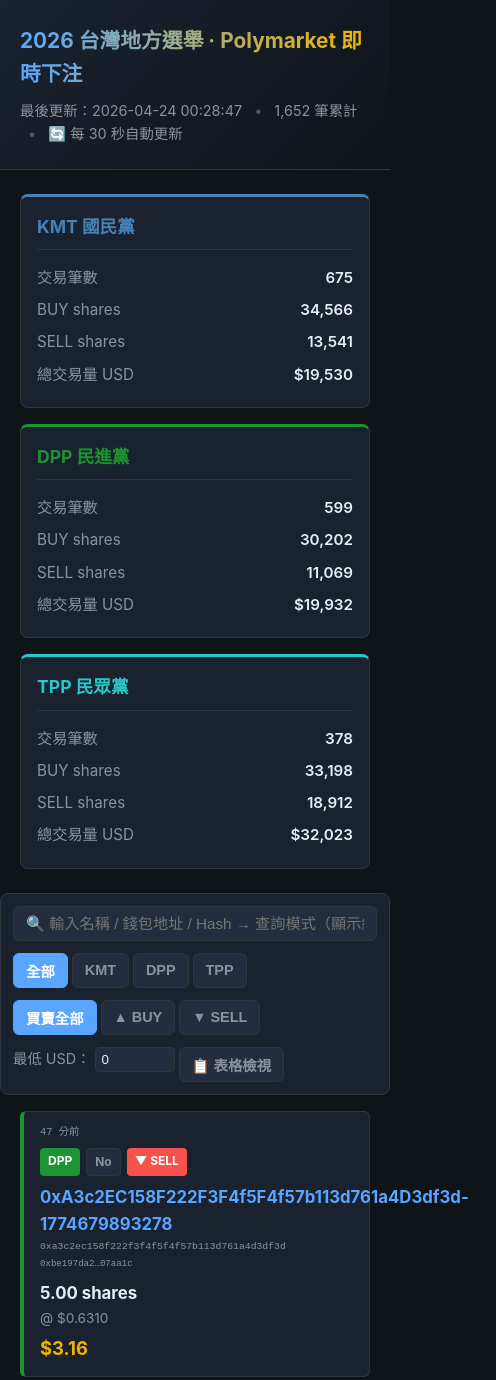
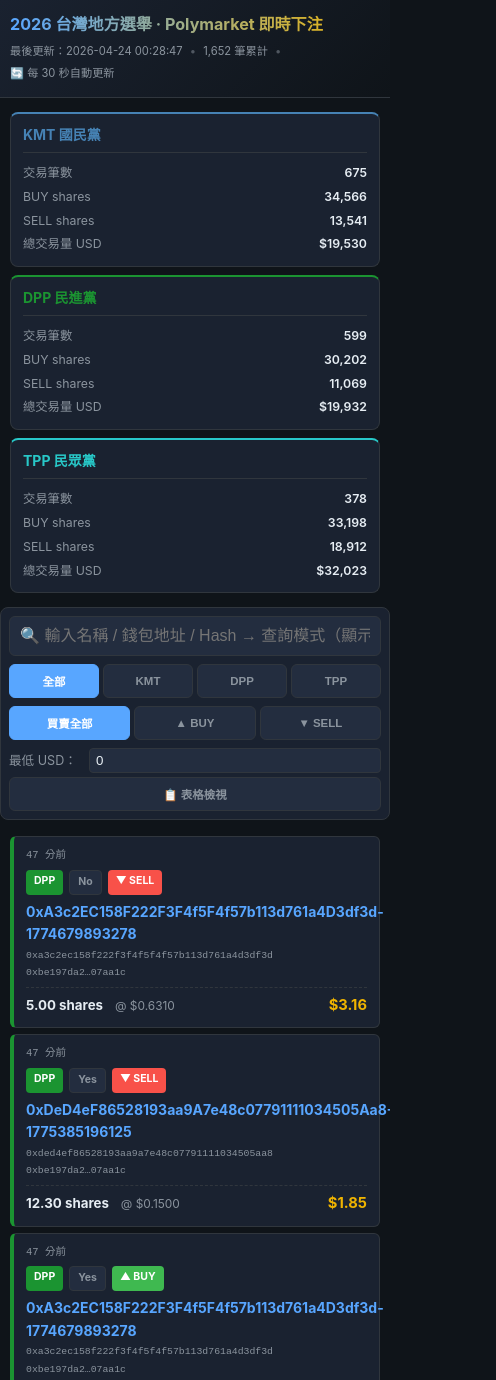
Before and after one commit to waynelord0628-beep/tw-election-2026-tracker-, a plain HTML site: page docs/index.html in a window 390 px wide. Shown: the top 1380 px of the page, 496 px wide, since content can reach past the window. Drawn offline with Linux system fonts and the light colour scheme.

Commit message:
feat(web): comprehensive mobile/tablet responsive design

```diff
--- a/docs/style.css
+++ b/docs/style.css
@@ -197,6 +197,7 @@
   font-size: 0.75em;
   margin-top: 2px;
   word-break: break-all;
+  overflow-wrap: anywhere;
 }
 .trade .addr a { color: inherit; text-decoration: none; }
 .trade .addr a:hover { color: var(--link); }
@@ -239,7 +240,6 @@
   .trade .amount { text-align: left; }
   header h1 { font-size: 1.3em; }
 }
-
 /* ═══════ 查詢摘要卡 ═══════ */
 .query-summary {
   background: linear-gradient(135deg, #1a2230 0%, #232d3f 100%);
@@ -309,3 +309,94 @@
 .table-foot { padding: 12px; text-align: center; color: var(--text-mute); font-size: 12px; }
 
 #viewToggle { cursor: pointer; }
+
+/* ═══════════════ 手機板響應式 ═══════════════ */
+
+/* 平板 ≤ 1024px */
+@media (max-width: 1024px) {
+  .container { padding: 0 12px; }
+  .stats { grid-template-columns: repeat(auto-fit, minmax(200px, 1fr)); gap: 10px; }
+  .card { padding: 12px; }
+}
+
+/* 手機 ≤ 768px */
+@media (max-width: 768px) {
+  body { font-size: 14px; }
+  .container { padding: 0 10px; }
+
+  /* 標題 */
+  header { padding: 14px 0; margin-bottom: 14px; }
+  header h1 { font-size: 1.15em; line-height: 1.3; }
+  .meta { font-size: 0.8em; }
+  .meta .dot { margin: 0 4px; }
+  .auto-refresh { display: block; margin-top: 4px; }
+
+  /* 統計卡 1 欄 */
+  .stats { grid-template-columns: 1fr; gap: 8px; margin-bottom: 14px; }
+  .card { padding: 10px 12px; border-top-width: 2px; }
+  .party-tag { font-size: 1em; margin-bottom: 8px; padding-bottom: 6px; }
+  .row { font-size: 0.88em; padding: 2px 0; }
+
+  /* 篩選列 */
+  .filters { padding: 8px; gap: 8px; }
+  #search { width: 100%; min-width: 0; flex-basis: 100%; font-size: 16px; padding: 10px; }
+  .btn-group { width: 100%; flex-wrap: wrap; }
+  .filter-btn { flex: 1; min-width: 60px; padding: 8px 6px; font-size: 0.82em; }
+  label { width: 100%; display: flex; align-items: center; gap: 8px; }
+  label input { flex: 1; }
+
+  /* Feed 卡片：地址換行 */
+  .feed { gap: 6px; }
+  .trade { padding: 10px 12px; gap: 6px; grid-template-columns: 1fr; }
+  .trade .time { font-size: 0.75em; }
+  .trade .badges { flex-wrap: wrap; }
+  .trade .info { width: 100%; }
+  .trade .name { font-size: 1em; }
+  .trade .addr,
+  .trade .hash {
+    font-size: 0.7em;
+    word-break: break-all;
+    overflow-wrap: anywhere;
+  }
+  .trade .amount {
+    text-align: left;
+    display: flex;
+    gap: 12px;
+    align-items: baseline;
+    padding-top: 6px;
+    border-top: 1px dashed var(--border);
+  }
+  .trade .amount .shares { font-size: 0.95em; }
+  .trade .amount .price  { margin-top: 0; }
+  .trade .amount .total  { margin-top: 0; font-size: 1.05em; margin-left: auto; }
+
+  /* 查詢摘要 */
+  .query-summary { padding: 12px; }
+  .qtitle { font-size: 1em; }
+  .qmeta { font-size: 0.78em; line-height: 1.6; }
+  .qmeta b { display: inline-block; }
+  .qparties { grid-template-columns: 1fr; gap: 8px; }
+  .qcard { padding: 10px; }
+  .qrow { font-size: 0.82em; }
+  .tag { font-size: 0.75em; padding: 1px 6px; }
+
+  /* 表格：水平捲動 */
+  .feed { overflow-x: auto; -webkit-overflow-scrolling: touch; }
+  .trades-table {
+    font-size: 11px;
+    min-width: 720px;  /* 強制寬度，超出就橫向捲 */
+  }
+  .trades-table th,
+  .trades-table td { padding: 6px 4px; }
+  .trades-table td.time-cell { font-size: 10px; }
+
+  /* footer */
+  footer { padding: 14px 10px; font-size: 0.75em; line-height: 1.5; }
+}
+
+/* 小手機 ≤ 380px */
+@media (max-width: 380px) {
+  header h1 { font-size: 1em; }
+  .filter-btn { font-size: 0.75em; padding: 6px 4px; }
+  .trade .badges .badge { font-size: 0.7em; padding: 2px 5px; }
+}
```
